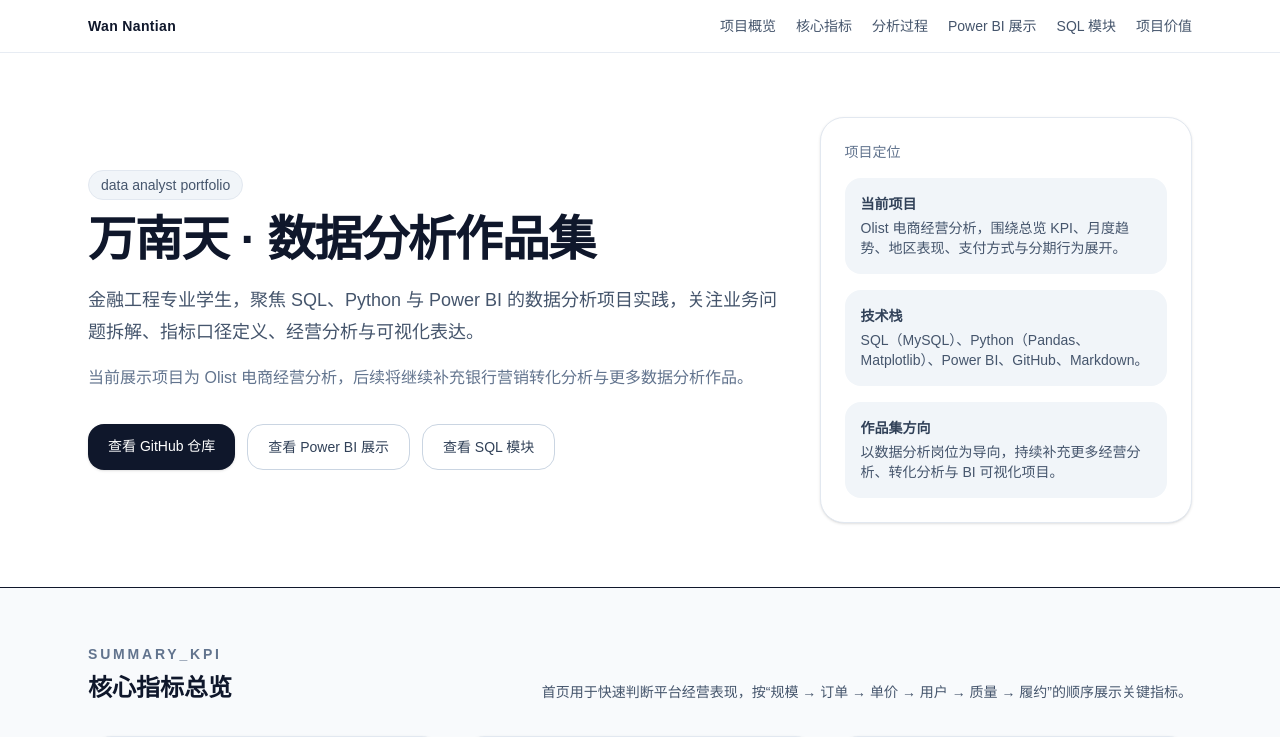
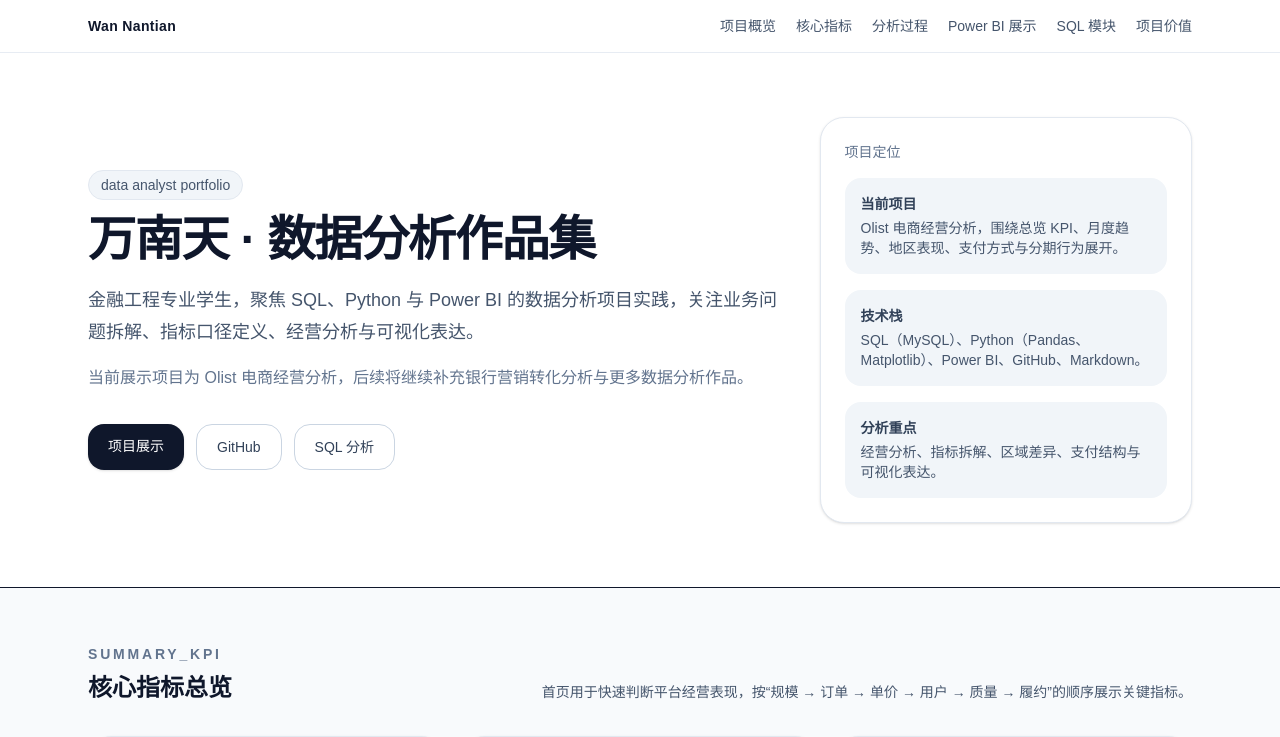
Before and after one commit to wnt0801/olist-portfolio-site, a Next.js app: page / in a window 1280 px wide. Shown: the top 737 px of the page. Built offline with nearby package versions, Linux system fonts and the light colour scheme.

Commit message:
remove resume usage section

```diff
--- a/app/page.tsx
+++ b/app/page.tsx
@@ -330,24 +330,24 @@ order by installment_group;`,
                 </p>
                 <div className="mt-8 flex flex-wrap gap-3">
                   <a
+                    href="#dashboard"
+                    className="rounded-2xl bg-slate-900 px-5 py-3 text-sm font-medium text-white shadow-sm transition hover:opacity-90"
+                  >
+                    项目展示
+                  </a>
+                  <a
                     href="https://github.com/wnt0801/olist-ecommerce-analysis"
                     target="_blank"
                     rel="noreferrer"
-                    className="rounded-2xl bg-slate-900 px-5 py-3 text-sm font-medium text-white shadow-sm transition hover:opacity-90"
-                  >
-                    查看 GitHub 仓库
-                  </a>
-                  <a
-                    href="#dashboard"
                     className="rounded-2xl border border-slate-300 bg-white px-5 py-3 text-sm font-medium text-slate-700 transition hover:bg-slate-100"
                   >
-                    查看 Power BI 展示
+                    GitHub
                   </a>
                   <a
                     href="#sql-directory"
                     className="rounded-2xl border border-slate-300 bg-white px-5 py-3 text-sm font-medium text-slate-700 transition hover:bg-slate-100"
                   >
-                    查看 SQL 模块
+                    SQL 分析
                   </a>
                 </div>
               </div>
@@ -368,9 +368,9 @@ order by installment_group;`,
                     </div>
                   </div>
                   <div className="rounded-2xl bg-slate-100 p-4">
-                    <div className="font-semibold">作品集方向</div>
+                    <div className="font-semibold">分析重点</div>
                     <div className="mt-1 text-slate-600">
-                      以数据分析岗位为导向，持续补充更多经营分析、转化分析与 BI 可视化项目。
+                      经营分析、指标拆解、区域差异、支付结构与可视化表达。
                     </div>
                   </div>
                 </div>
@@ -424,7 +424,7 @@ order by installment_group;`,
                   本项目围绕销售总览、月度趋势、地区表现、支付方式和分期行为展开分析，重点回答平台交易规模、区域差异、支付结构与履约效率几个核心问题。
                 </p>
                 <p>
-                  在实现路径上，先用 SQL 完成数据审计、指标提取与维度分析，再使用 Python 与 Power BI 做可视化展示，最后整理为可用于 GitHub 展示、简历补充与面试讲解的项目作品。
+                  在实现路径上，先用 SQL 完成数据审计、指标提取与维度分析，再使用 Python 与 Power BI 做可视化展示，最后整理为可用于 GitHub 展示。
                 </p>
                 <div className="rounded-2xl bg-slate-100 p-4">
                   <div className="font-semibold">项目结构</div>
@@ -478,6 +478,29 @@ order by installment_group;`,
         </section>
 
         <section className="mx-auto max-w-6xl px-6 py-14">
+          <div className="grid gap-6">
+            <div className="rounded-3xl border border-slate-200 bg-white p-7 shadow-sm">
+              <p className="text-sm font-semibold uppercase tracking-[0.2em] text-slate-500">business suggestion</p>
+              <h2 className="mt-2 text-2xl font-bold">业务建议</h2>
+              <div className="mt-6 space-y-4 text-sm leading-7 text-slate-700">
+                <div className="rounded-2xl bg-slate-100 p-4">
+                  <span className="font-semibold">优先监控核心贡献州：</span>
+                  围绕 SP、RJ、MG 三个核心州建立周度经营看板，重点跟踪成交总额、有效订单量、终态失败率与平均配送天数。因为这几个州体量最高，对整体 GMV 波动影响最大，适合作为区域经营监控的第一优先级。
+                </div>
+                <div className="rounded-2xl bg-slate-100 p-4">
+                  <span className="font-semibold">排查高客单价州的履约体验：</span>
+                  针对 PA、PB、AL 等订单量较低但客单价偏高的州，继续排查物流时效、取消情况与配送体验问题。这类区域虽然体量不大，但单笔价值更高，履约质量会更直接影响高价值订单表现。
+                </div>
+                <div className="rounded-2xl bg-slate-100 p-4">
+                  <span className="font-semibold">细分信用卡分期客群：</span>
+                  以信用卡用户为重点对象，区分单期、低分期与中高分期用户，并继续结合地区与商品结构识别高价值客群。因为分期数越高，平均订单金额越高，说明中高分期用户更可能对应高金额消费场景。
+                </div>
+              </div>
+            </div>
+          </div>
+        </section>
+
+        <section className="mx-auto max-w-6xl px-6 py-14">
           <div className="grid gap-6 lg:grid-cols-[0.95fr_1.05fr]">
             <div className="rounded-3xl border border-slate-200 bg-white p-7 shadow-sm">
               <p className="text-sm font-semibold uppercase tracking-[0.2em] text-slate-500">metrics</p>
@@ -523,7 +546,7 @@ order by installment_group;`,
                 <h2 className="mt-2 text-2xl font-bold">SQL 模块目录</h2>
               </div>
               <p className="max-w-2xl text-sm leading-6 text-slate-600">
-                这里按 GitHub 中的实际 SQL 文件拆分展示用途与入口。目录卡片可直接跳转到下方对应代码块，网页负责说明阅读路径，完整代码建议继续放在 GitHub 仓库中。
+                这里按 GitHub 中的实际 SQL 文件拆分展示用途与入口。目录卡片可直接跳转到下方对应代码块，网页负责说明阅读路径，完整代码放在 GitHub 仓库中，感兴趣读者可自行前往。
               </p>
             </div>
 
@@ -601,26 +624,6 @@ order by installment_group;`,
           </div>
         </section>
 
-        <section className="mx-auto max-w-6xl px-6 py-14">
-          <div className="grid gap-6">
-            <div className="rounded-3xl border border-slate-200 bg-white p-7 shadow-sm">
-              <p className="text-sm font-semibold uppercase tracking-[0.2em] text-slate-500">business suggestion</p>
-              <h2 className="mt-2 text-2xl font-bold">业务建议</h2>
-              <div className="mt-6 space-y-4 text-sm leading-7 text-slate-700">
-                <div className="rounded-2xl bg-slate-100 p-4">
-                  针对 SP、RJ、MG 等核心贡献州，优先建立成交总额、订单量、终态失败率和配送天数的联动监控机制，因为核心州的小幅波动会显著影响整体盘面表现。
-                </div>
-                <div className="rounded-2xl bg-slate-100 p-4">
-                  对于以订单规模驱动的核心州，应重点关注履约稳定性与商家服务质量；对于客单价较高但配送天数偏长的州，可进一步排查物流效率与履约体验问题。
-                </div>
-                <div className="rounded-2xl bg-slate-100 p-4">
-                  针对信用卡主导的支付结构，可结合支付转化率、手续费成本与异常支付特征评估优化空间；针对分期客群，可继续结合订单金额与地区差异做更细分层。
-                </div>
-              </div>
-            </div>
-          </div>
-        </section>
-
         <section id="project-value" className="mx-auto max-w-6xl px-6 py-14">
           <div className="rounded-[28px] border border-slate-200 bg-slate-900 px-8 py-10 text-white shadow-sm">
             <div className="grid gap-8 lg:grid-cols-[1.1fr_0.9fr] lg:items-center">
@@ -652,6 +655,25 @@ order by installment_group;`,
             </div>
           </div>
         </section>
+
+        <footer className="border-t border-slate-200 bg-white">
+          <div className="mx-auto flex max-w-6xl flex-col gap-3 px-6 py-8 text-sm text-slate-500 sm:flex-row sm:items-center sm:justify-between">
+            <div>© 2026 Wan Nantian</div>
+            <div className="flex flex-wrap gap-4">
+              <a
+                href="https://github.com/wnt0801/olist-ecommerce-analysis"
+                target="_blank"
+                rel="noreferrer"
+                className="transition hover:text-slate-900"
+              >
+                GitHub
+              </a>
+              <a href="#top" className="transition hover:text-slate-900">
+                Back to top
+              </a>
+            </div>
+          </div>
+        </footer>
       </div>
     </div>
   );
```
